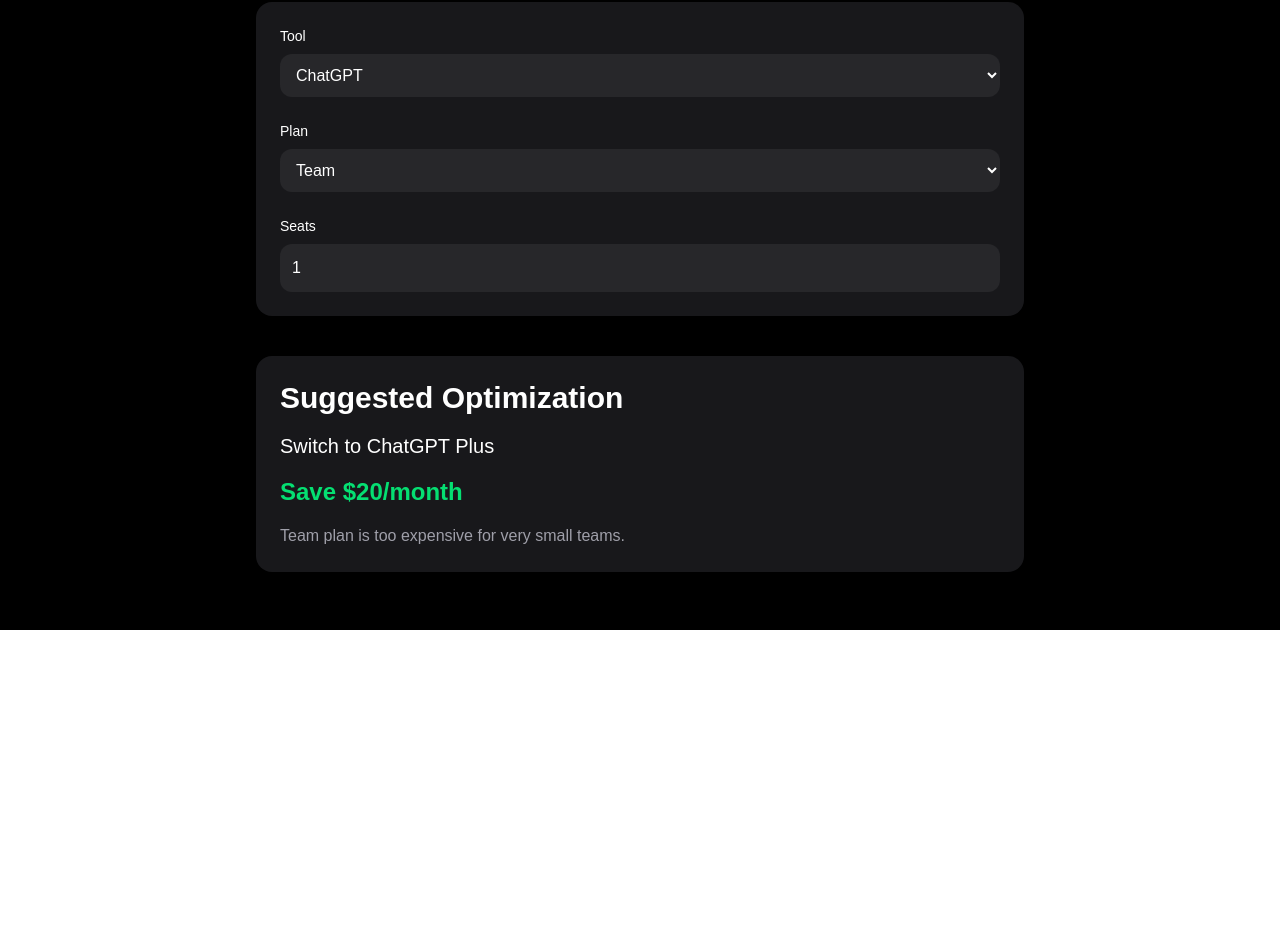
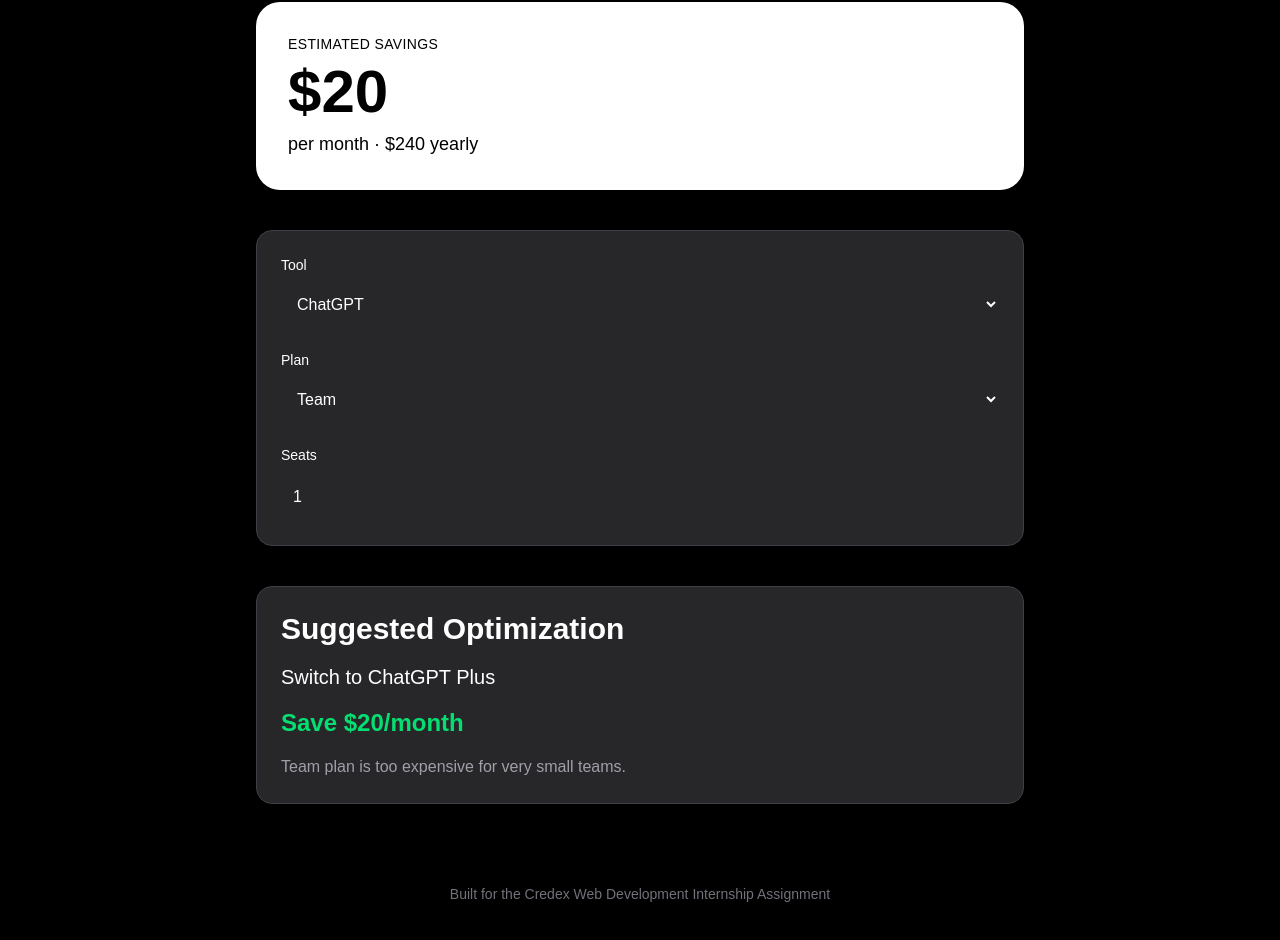
Before and after one commit to Prasad6723/tokenleak, a Next.js app: page / in a window 1280 px wide. Shown: the part 170-1110 px from the top of the page. Before the commit the page ends 800 px from the top, so only its background shows below. Built offline with nearby package versions, Linux system fonts and the light colour scheme.

Commit message:
feat: improve audit experience and savings dashboard

```diff
--- a/app/page.tsx
+++ b/app/page.tsx
@@ -21,8 +21,20 @@
         <p className="mt-4 text-zinc-400 text-lg">
           Audit your AI stack instantly and uncover hidden savings.
         </p>
+        <div className="mt-10 bg-white text-black p-8 rounded-3xl">
+  <p className="text-sm uppercase tracking-wide">
+    Estimated Savings
+  </p>
 
-        <div className="mt-10 space-y-6 bg-zinc-900 p-6 rounded-2xl">
+  <h2 className="text-6xl font-bold mt-2">
+    ${result.savings}
+  </h2>
+
+  <p className="mt-2 text-lg">
+    per month · ${result.savings * 12} yearly
+  </p>
+</div>
+        <div className="mt-10 space-y-6 bg-zinc-800 border border-zinc-700 p-6 rounded-2xl">
 
           <div>
             <label className="block mb-2 text-sm">
@@ -37,6 +49,8 @@
               <option>ChatGPT</option>
               <option>Cursor</option>
               <option>Copilot</option>
+              <option>Claude</option>
+              <option>Gemini</option>
             </select>
           </div>
 
@@ -71,7 +85,7 @@
 
         </div>
 
-        <div className="mt-10 bg-zinc-900 p-6 rounded-2xl">
+        <div className="mt-10 bg-zinc-800 border border-zinc-700 p-6 rounded-2xl">
 
           <h2 className="text-3xl font-bold">
             Suggested Optimization
@@ -92,6 +106,9 @@
         </div>
 
       </div>
+      <footer className="mt-20 text-center text-zinc-500 text-sm">
+  Built for the Credex Web Development Internship Assignment
+</footer>
     </main>
   );
 }
--- a/lib/audit-engine.ts
+++ b/lib/audit-engine.ts
@@ -33,7 +33,21 @@
       reason: "Business plan provides little value for tiny teams.",
     };
   }
+  if (tool === "Claude" && plan === "Team" && seats <= 2) {
+  return {
+    recommendation: "Switch to Claude Pro",
+    savings: 10,
+    reason: "Claude Team is unnecessary for tiny teams.",
+  };
+}
 
+if (tool === "Gemini" && plan === "Ultra" && seats === 1) {
+  return {
+    recommendation: "Downgrade to Gemini Pro",
+    savings: 10,
+    reason: "Ultra plan is expensive for solo usage.",
+  };
+}
   return {
     recommendation: "Current setup looks optimized",
     savings: 0,
```
